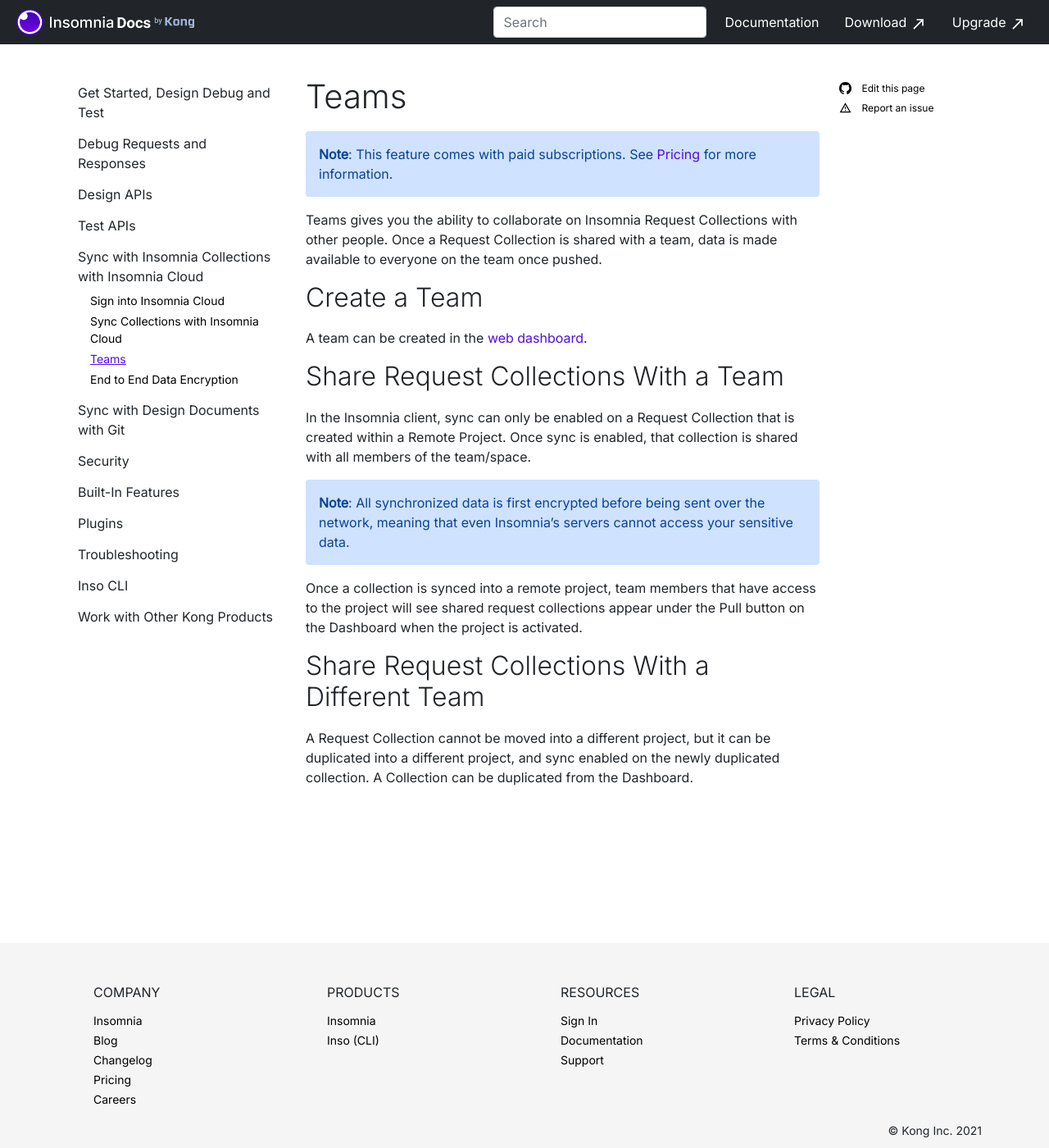
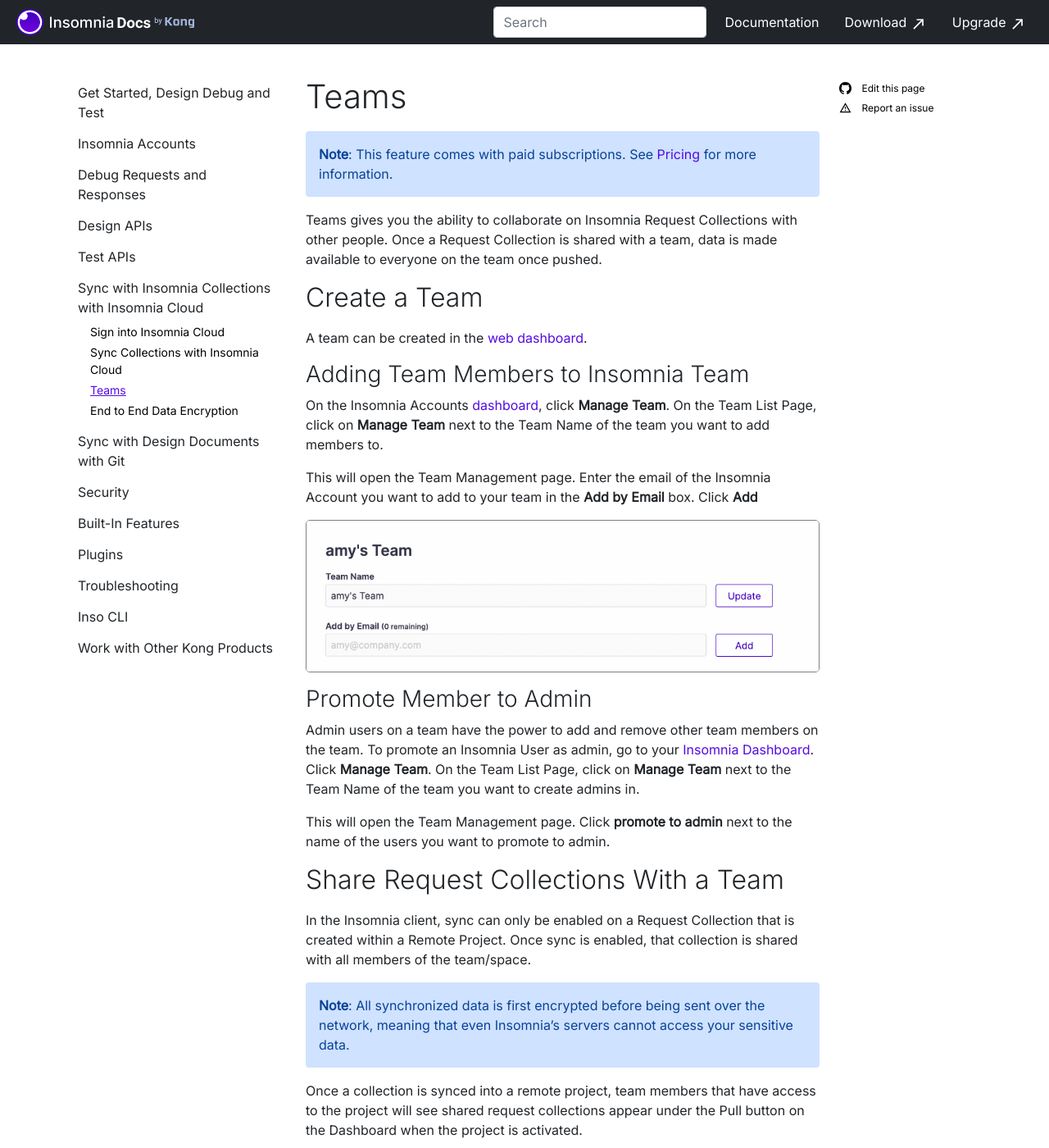
Before and after one commit to Kong/insomnia-docs, a Jekyll site: the page built from docs/insomnia/teams.md, in a window 1280 px wide and 1400 px high. Shown: the whole window at 82% size. Built offline with Jekyll 4.4.1, drawn with Linux system fonts in a browser that asks for light colours; comment, search, counter and statistics services are not loaded.

Commit message:
Add Account Documentation (#128)
* Add Account Documentation

* Add Accounts File

* Fix nav url

* Add escapes to Mac Insomnia data location

* Add Team Management instrucdtions

* Make picture a picture

```diff
--- a/docs/_data/main-nav.yaml
+++ b/docs/_data/main-nav.yaml
@@ -14,6 +14,11 @@
         url: /insomnia/environment-variables
       - title: Insomnia Workspaces
         url: /insomnia/workspaces
+  - title: Insomnia Accounts
+    collapse-id: insomnia-accounts
+    items:
+      - title: Insomnia Accounts
+        url: /insomnia/accounts
   - title: Debug Requests and Responses
     collapse-id: debug
     items:
--- a/docs/insomnia/teams.md
+++ b/docs/insomnia/teams.md
@@ -14,6 +14,19 @@
 
 A team can be created in the [web dashboard](https://app.insomnia.rest/app/signup/).
 
+### Adding Team Members to Insomnia Team
+
+On the Insomnia Accounts [dashboard](https://app.insomnia.rest/app/account/), click **Manage Team**.  On the Team List Page, click on **Manage Team** next to the Team Name of the team you want to add members to.
+
+This will open the Team Management page. Enter the email of the Insomnia Account you want to add to your team in the **Add by Email** box.  Click **Add**
+
+![Add Team Members](/assets/images/add-members.png)
+
+### Promote Member to Admin
+Admin users on a team have the power to add and remove other team members on the team.  To promote an Insomnia User as admin, go to your [Insomnia Dashboard](https://app.insomnia.rest/app/account/).  Click **Manage Team**.  On the Team List Page, click on **Manage Team** next to the Team Name of the team you want to create admins in.
+
+This will open the Team Management page.  Click **promote to admin** next to the name of the users you want to promote to admin.
+
 ## Share Request Collections With a Team
 
 In the Insomnia client, sync can only be enabled on a Request Collection that is created within a Remote Project. Once sync is enabled, that collection is shared with all members of the team/space.
```
Also changed, not shown: docs/insomnia/accounts.md (added, +52 -0 lines), docs/insomnia/application-data.md (+1 -1 lines), docs/insomnia/faq.md (+2 -2 lines), docs/insomnia/migrate-from-designer.md (+1 -1 lines), docs/assets/images/add-members.png (added).
